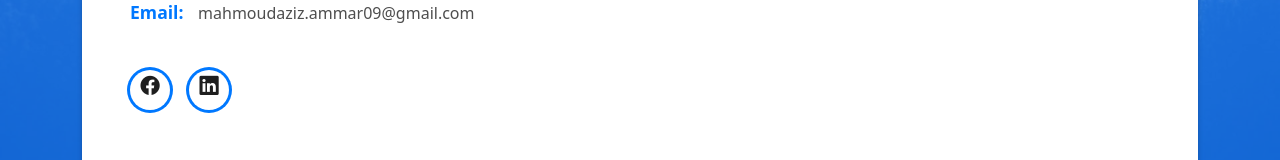
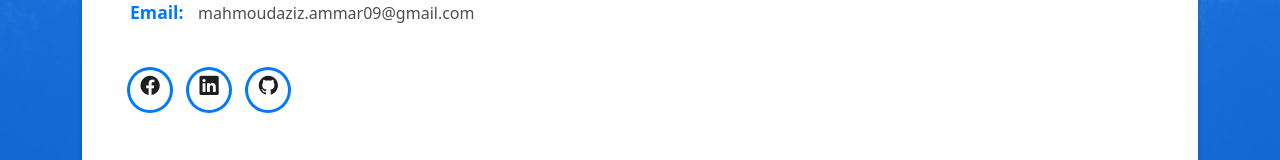
Before and after one commit to MahmoudAziz-Ammar/Mahmoudaziz-Ammar.github.io, a plain HTML site: page index.html in a window 1280 px wide. Shown: the part 7486-7646 px from the top of the page. Drawn offline with Linux system fonts and the light colour scheme.

Commit message:
Update contact

```diff
--- a/index.html
+++ b/index.html
@@ -1293,6 +1293,8 @@
 
                         <li><a href="https://www.facebook.com/profile.php?id=100008309889098"><span class="ico-circle"><i class="bi bi-facebook"></i></span></a></li>
                         <li><a href="https://www.linkedin.com/in/mahmoud-ammar-947a8a237/"><span class="ico-circle"><i class="bi bi-linkedin"></i></span></a></li>
+                        <li><a href="https://github.com/MahmoudAziz-Ammar"><span class="ico-circle"><i class="bi bi-github"></i></span></a></li>
+
                       </ul>
                     </div>
                   </div>
```
